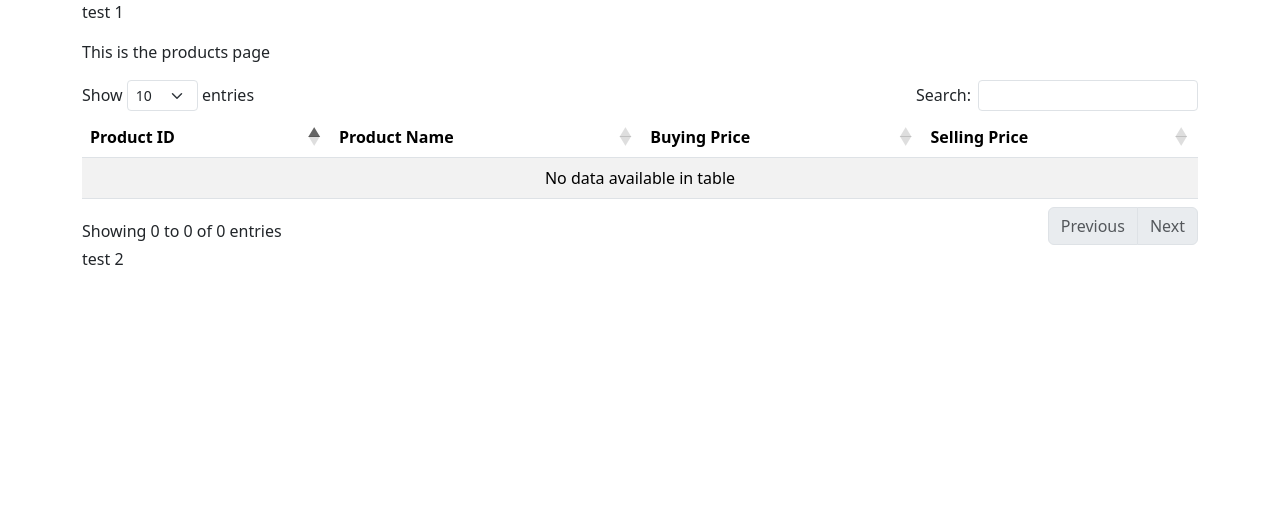
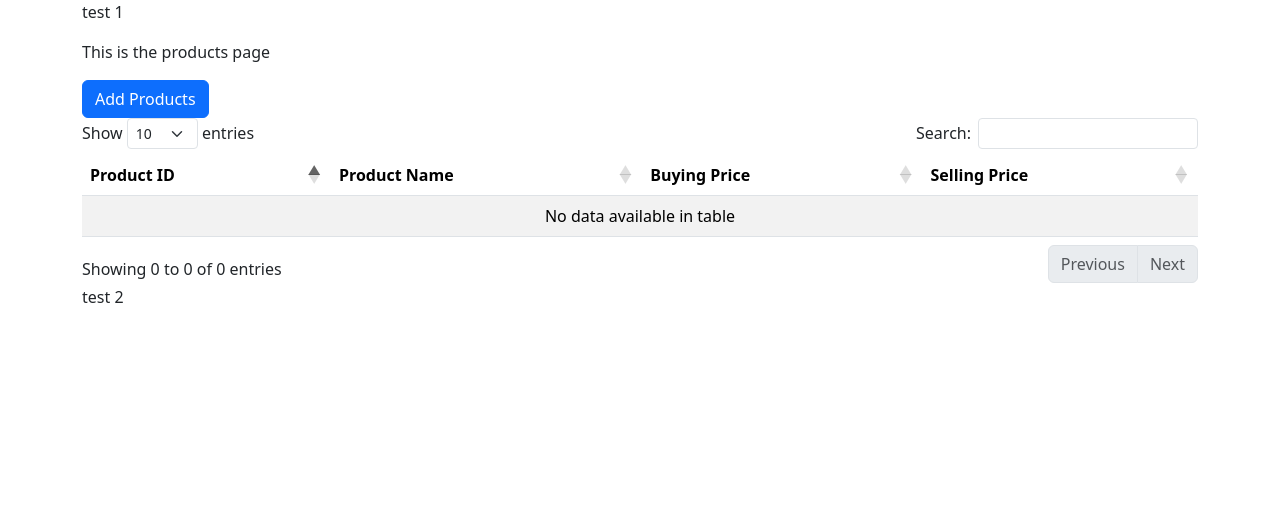
Before and after one commit to l-tting/flask-project, a Flask app: page /products in a window 1280 px wide. Shown: the part 56-581 px from the top of the page. Run offline with Flask 3, Linux system fonts and the light colour scheme; data that the repository does not hold is empty; some libraries are stand-ins or nearby versions.

Commit message:
posting data in flask

```diff
--- a/database.py
+++ b/database.py
@@ -18,10 +18,10 @@ def insert_products(product_values):
     conn.commit()
 
 
-# product1 = ('juice',80,120)
-# product2 = ('charger',1500,2000)
-# insert_products(product1)
-# insert_products(product2)
+product1 = ('juice',80,120)
+product2 = ('charger',1500,2000)
+insert_products(product1)
+insert_products(product2)
 
 # products = get_products()
 # print(products)
--- a/main.py
+++ b/main.py
@@ -1,5 +1,5 @@
-from flask import Flask,render_template
-from database import get_products,get_sales,get_stock
+from flask import Flask,render_template,request,redirect,url_for
+from database import get_products,get_sales,get_stock,insert_products
 
 #Flask instance
 app = Flask(__name__)
@@ -17,6 +17,20 @@ def home(): #view function
 def products():
     products_data = get_products()
     return render_template('products.html',products_data=products_data)
+
+
+@app.route('/add_product',methods=['GET','POST'])
+def add_products():
+    if request.method == 'POST':
+        product_name = request.form['p_name']
+        buying_price = request.form['b_price']
+        selling_price = request.form['s_price']
+
+        new_product = (product_name,buying_price,selling_price)
+        insert_products(new_product)
+        print("Product added successfully")
+    return redirect(url_for('products'))
+
 
 
 @app.route('/sales')
--- a/templates/products.html
+++ b/templates/products.html
@@ -3,6 +3,48 @@
 {% block content %}
 <div>
     <p>This is the products page</p>
+
+    <div>
+        <!-- Button trigger modal -->
+        <button type="button" class="btn btn-primary" data-bs-toggle="modal" data-bs-target="#exampleModal">
+            Add Products
+        </button>
+
+        <!-- Modal -->
+        <div class="modal fade" id="exampleModal" tabindex="-1" aria-labelledby="exampleModalLabel" aria-hidden="true">
+            <div class="modal-dialog">
+                <div class="modal-content">
+                    <div class="modal-header">
+                        <h1 class="modal-title fs-5" id="exampleModalLabel">Adding Products</h1>
+                        <button type="button" class="btn-close" data-bs-dismiss="modal" aria-label="Close"></button>
+                    </div>
+                    <div class="modal-body">
+                        <form action="/add_product" method="post" >
+                            <div class="mb-3">
+                                <label for="exampleInputEmail1" class="form-label">Product Name</label>
+                                <input type="text" class="form-control" id="exampleInputEmail1"
+                                    aria-describedby="emailHelp" name="p_name">
+                            </div>
+                            <div class="mb-3">
+                                <label for="exampleInputPassword1" class="form-label">Buying Price</label>
+                                <input type="number" class="form-control" id="exampleInputPassword1" name="b_price">
+                            </div>
+                            <div class="mb-3">
+                                <label for="exampleInputPassword1" class="form-label">Selling Price</label>
+                                <input type="number" class="form-control" id="exampleInputPassword1" name="s_price">
+                            </div>
+
+                            <div class="modal-footer">
+                                <button type="button" class="btn btn-secondary" data-bs-dismiss="modal">Close</button>
+                                <button type="submit" class="btn btn-primary">Add Product</button>
+                            </div>
+                        </form>
+                    </div>
+
+                </div>
+            </div>
+        </div>
+    </div>
 
 
     <div>
```
Also changed, not shown: templates/sales.html (+26 -1 lines), Readme.md. Lines whose indentation alone changed are shown as unchanged.
